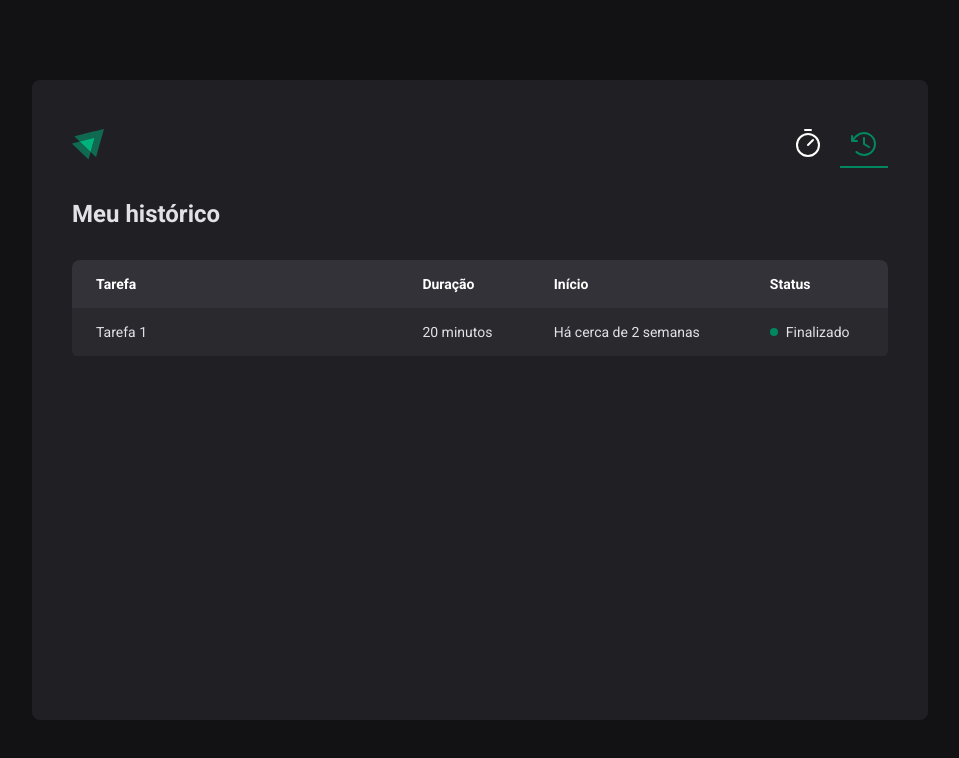
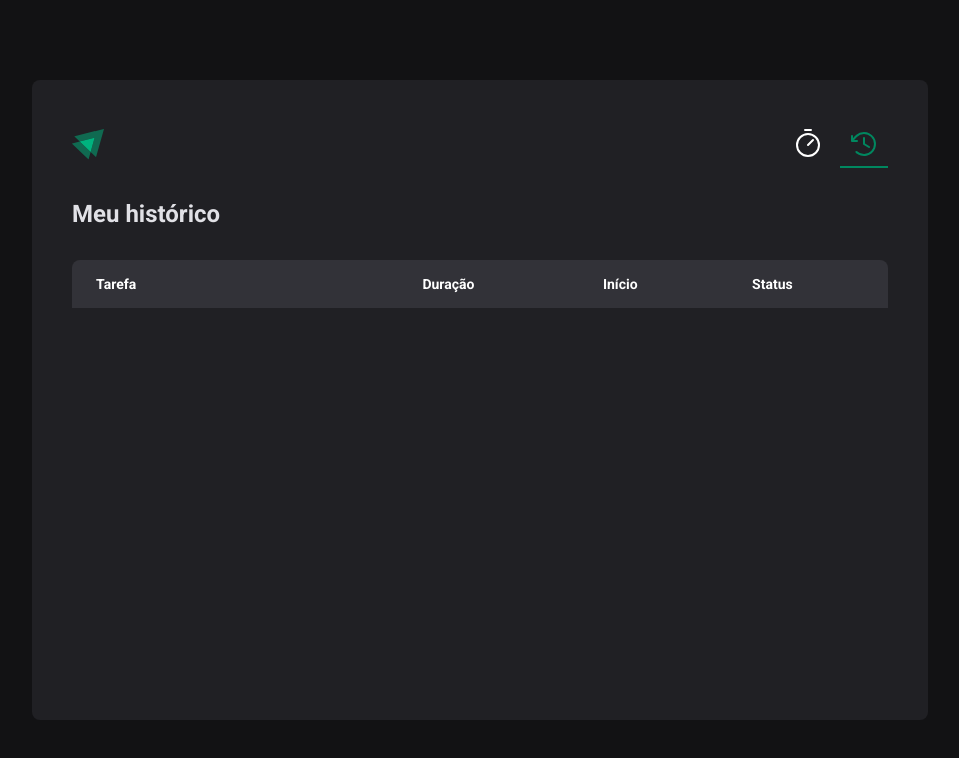
Before and after one commit to joao-milhomem/timer-ignite, a React (Vite) app: page /history in a window 1280 px wide. Shown: the top 758 px of the page, without its empty margins (160-1119 px from the left). Built offline with nearby package versions, Linux system fonts and the light colour scheme.

Commit message:
renderizando ciclos no history

```diff
--- a/src/contexts/CycleContextProvider.tsx
+++ b/src/contexts/CycleContextProvider.tsx
@@ -17,13 +17,11 @@ interface CycleFormData {
 
 interface CycleContextProps {
   cycles: CycleProps[]
-  handleStartCycle: (data: CycleFormData) => void
+  createNewCycle: (data: CycleFormData) => void
   handleStopCycle: () => void
   setCycleAsComplete: (newCyles: CycleProps[]) => void
   currentCycleId: string | undefined
   currentCycle: CycleProps | undefined
-  //   currentCycleId: string | undefined
-  //   setCycleAsComplete: (cyles: CycleProps[]) => void
 }
 
 interface CycleContextContent {
@@ -37,7 +35,7 @@ export function CycleContextProvider({ children }: CycleContextContent) {
   const [currentCycleId, setcurrentCycleId] = useState<string | undefined>()
   const currentCycle = cycles.find((cycle) => cycle.id === currentCycleId)
 
-  function handleStartCycle(data: CycleFormData) {
+  function createNewCycle(data: CycleFormData) {
     const newCycleID = String(new Date().getTime())
     setcurrentCycleId(newCycleID)
 
@@ -79,7 +77,7 @@ export function CycleContextProvider({ children }: CycleContextContent) {
         cycles,
         currentCycle,
         currentCycleId,
-        handleStartCycle,
+        createNewCycle,
         handleStopCycle,
         setCycleAsComplete,
       }}
--- a/src/pages/History/index.tsx
+++ b/src/pages/History/index.tsx
@@ -1,6 +1,12 @@
+import { useContext } from 'react'
 import { HistoryContainer, Status } from './styled'
+import { CycleContext } from '../../contexts/CycleContextProvider'
+import { formatDistanceToNow } from 'date-fns'
+import { ptBR } from 'date-fns/locale'
 
 export function History() {
+  const { cycles } = useContext(CycleContext)
+
   return (
     <HistoryContainer>
       <h1>Meu histórico</h1>
@@ -14,14 +20,33 @@ export function History() {
             <th>Status</th>
           </thead>
           <tbody>
-            <tr>
-              <td>Tarefa 1</td>
-              <td>20 minutos</td>
-              <td>Há cerca de 2 semanas</td>
-              <td>
-                <Status statusColor="green">Finalizado</Status>
-              </td>
-            </tr>
+            {cycles.map((cycle) => {
+              return (
+                <tr key={cycle.id}>
+                  <td>{cycle.title}</td>
+                  <td>{cycle.minutes + ' minuto(s)'}</td>
+                  <td>
+                    {formatDistanceToNow(cycle.startDate, {
+                      addSuffix: true,
+                      locale: ptBR,
+                    })}
+                  </td>
+                  <td>
+                    {cycle.endDate && (
+                      <Status statusColor="green">Finalizado</Status>
+                    )}
+
+                    {cycle.shutDownDate && !cycle.endDate && (
+                      <Status statusColor="red">Interrompido</Status>
+                    )}
+
+                    {cycle.isActive && (
+                      <Status statusColor="yellow">Em andamento</Status>
+                    )}
+                  </td>
+                </tr>
+              )
+            })}
           </tbody>
         </table>
       </div>
--- a/src/pages/Home/index.tsx
+++ b/src/pages/Home/index.tsx
@@ -3,7 +3,7 @@ import { FormProvider, useForm } from 'react-hook-form'
 import { HandPalm, Play } from '@phosphor-icons/react'
 import { zodResolver } from '@hookform/resolvers/zod'
 import { Inputs } from '../../components/Inputs'
-import { /* createContext */ useContext /* useState */ } from 'react'
+import { useContext } from 'react'
 import { Timer } from '../../components/Timer'
 import * as zod from 'zod'
 import { CycleContext } from '../../contexts/CycleContextProvider'
@@ -15,29 +15,9 @@ const cycleFormSchema = zod.object({
 
 type cycleFormInputs = zod.infer<typeof cycleFormSchema>
 
-// interface CycleProps {
-//   id: string
-//   title: string
-//   minutes: number
-//   isActive: boolean
-//   startDate: Date
-//   endDate?: Date
-//   shutDownDate?: Date
-// }
-
-// interface CycleContextProps {
-//   cycles: CycleProps[]
-//   currentCycleId: string | undefined
-//   setCycleAsComplete: (cyles: CycleProps[]) => void
-// }
-
-// export const CycleContext = createContext({} as CycleContextProps)
-
 export function Home() {
-  const { cycles, currentCycleId, handleStartCycle, handleStopCycle } =
+  const { currentCycleId, createNewCycle, handleStopCycle } =
     useContext(CycleContext)
-
-  console.log(cycles)
 
   const newHookForm = useForm<cycleFormInputs>({
     resolver: zodResolver(cycleFormSchema),
@@ -47,58 +27,20 @@ export function Home() {
     },
   })
 
-  const { handleSubmit, watch } = newHookForm
+  const { handleSubmit, watch, reset } = newHookForm
 
   const titleInputValue = watch('title')
   const minutesInputValue = watch('minutes')
   const isSubmitDisable = titleInputValue && minutesInputValue
 
-  // const [cycles, setCycles] = useState<CycleProps[]>([])
-  // const [currentCycleId, setcurrentCycleId] = useState<string | undefined>()
-
-  // function handleStartCycle(data: cycleFormInputs) {
-  //   const newCycleID = String(new Date().getTime())
-  //   setcurrentCycleId(newCycleID)
-
-  //   const newCycle: CycleProps = {
-  //     id: newCycleID,
-  //     title: data.title,
-  //     minutes: data.minutes,
-  //     isActive: true,
-  //     startDate: new Date(),
-  //   }
-
-  //   setCycles((prevCycles) => [...prevCycles, newCycle])
-  //   reset()
-  // }
-
-  // function handleStopCycle() {
-  //   const currentCycles = cycles.map((cycle) => {
-  //     if (cycle.id === currentCycleId) {
-  //       return {
-  //         ...cycle,
-  //         isActive: false,
-  //         shutDownDate: new Date(),
-  //       }
-  //     } else {
-  //       return cycle
-  //     }
-  //   })
-  //   setCycles(currentCycles)
-  //   setcurrentCycleId(undefined)
-  // }
-
-  // function setCycleAsComplete(newCycles: CycleProps[]) {
-  //   setCycles(newCycles)
-  //   setcurrentCycleId(undefined)
-  // }
+  function handleCreateNewCycle(data: cycleFormInputs) {
+    createNewCycle(data)
+    reset()
+  }
 
   return (
-    // <CycleContext.Provider
-    //   value={{ currentCycleId, cycles, setCycleAsComplete }}
-    // >
     <HomeContainer>
-      <form onSubmit={handleSubmit(handleStartCycle)}>
+      <form onSubmit={handleSubmit(handleCreateNewCycle)}>
         <FormProvider {...newHookForm}>
           <Inputs />
         </FormProvider>
@@ -118,6 +60,5 @@ export function Home() {
         )}
       </form>
     </HomeContainer>
-    // </CycleContext.Provider>
   )
 }
```
